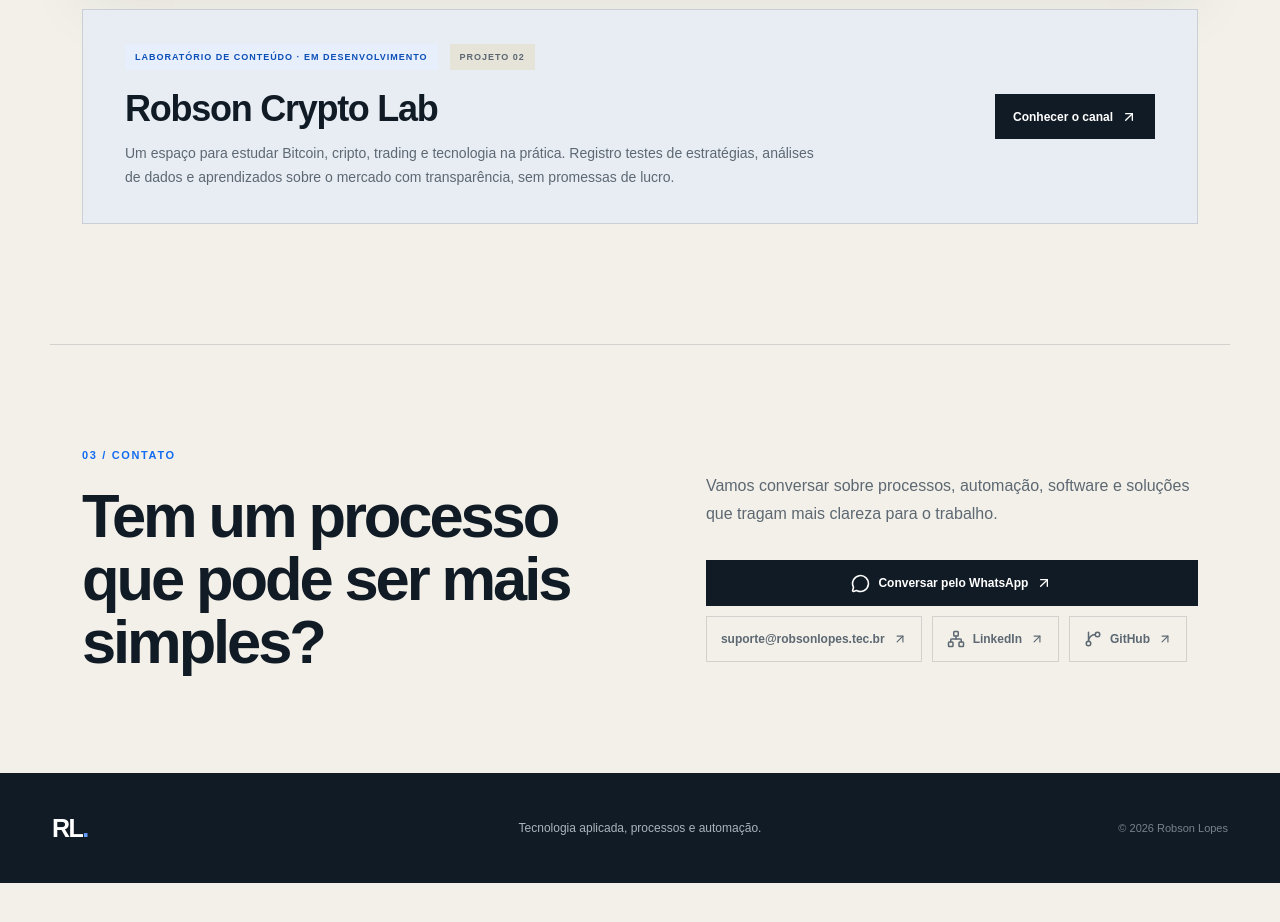
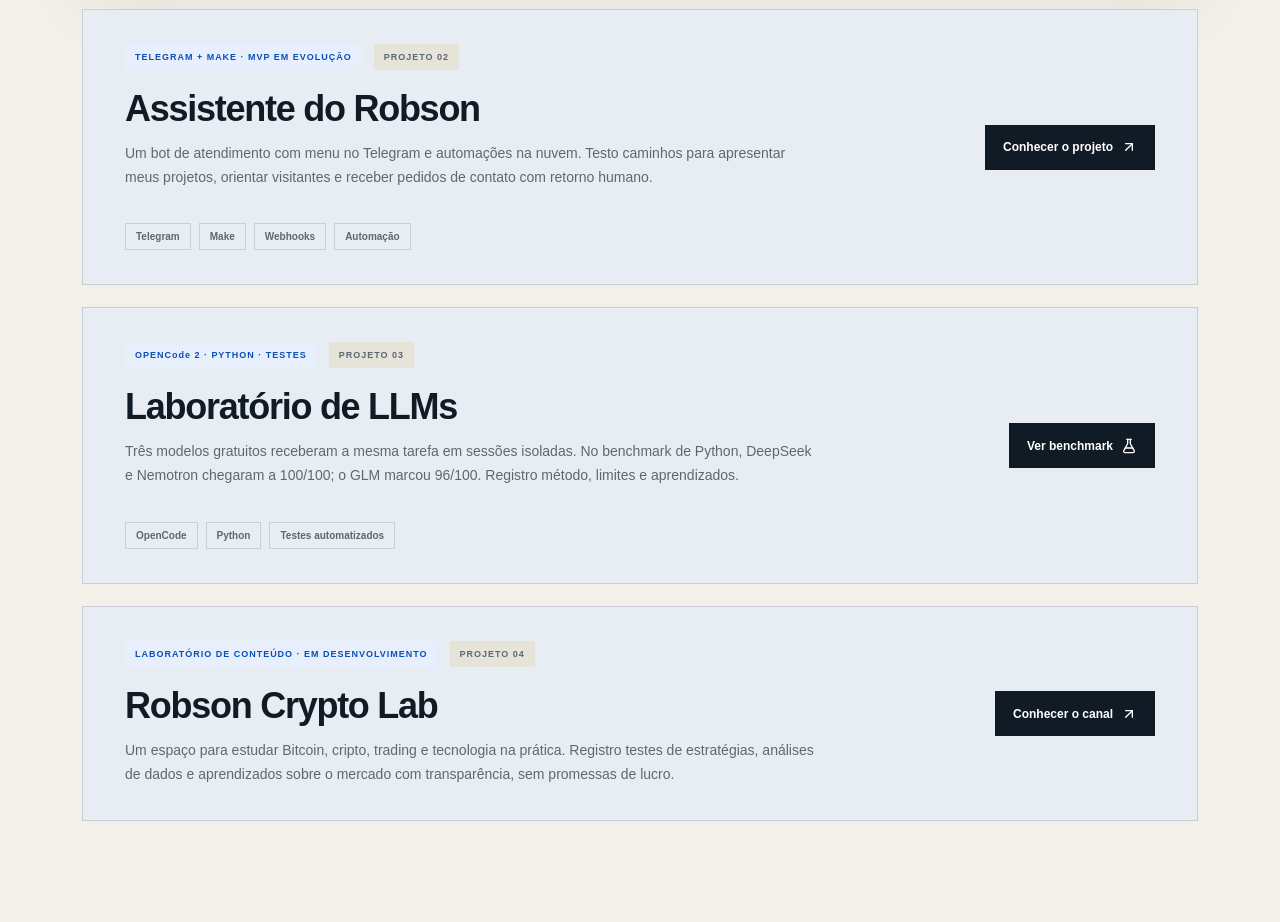
Before and after one commit to Jefferson-Robson/meu-portifolio, a Next.js app: page / in a window 1280 px wide. Shown: the part 2900-3822 px from the top of the page. Before the commit the page ends 3783 px from the top, so only its background shows below. Built offline with nearby package versions, Linux system fonts and the light colour scheme.

Commit message:
feat: destacar assistente e benchmark na pagina inicial

```diff
--- a/app/page.tsx
+++ b/app/page.tsx
@@ -1,6 +1,6 @@
 import {
   ArrowDownRight, ArrowUpRight, Bot, CalendarCheck2, CheckCircle2,
-  Code2, GitBranch, MessageCircle, Network, Sparkles, Workflow,
+  Code2, GitBranch, MessageCircle, Network, Sparkles, Workflow, FlaskConical,
 } from "lucide-react";
 import Image from "next/image";
 
@@ -127,7 +127,25 @@ export default function Home() {
         </div>
         <article className="project-lab">
           <div>
-            <div className="project-label"><span>LABORATÓRIO DE CONTEÚDO · EM DESENVOLVIMENTO</span><span>PROJETO 02</span></div>
+            <div className="project-label"><span>TELEGRAM + MAKE · MVP EM EVOLUÇÃO</span><span>PROJETO 02</span></div>
+            <h3>Assistente do Robson</h3>
+            <p>Um bot de atendimento com menu no Telegram e automações na nuvem. Testo caminhos para apresentar meus projetos, orientar visitantes e receber pedidos de contato com retorno humano.</p>
+            <div className="tech-row"><span>Telegram</span><span>Make</span><span>Webhooks</span><span>Automação</span></div>
+          </div>
+          <a className="project-link" href="/projetos/assistente-do-robson/">Conhecer o projeto <ArrowUpRight size={16}/></a>
+        </article>
+        <article className="project-lab">
+          <div>
+            <div className="project-label"><span>OPENCode 2 · PYTHON · TESTES</span><span>PROJETO 03</span></div>
+            <h3>Laboratório de LLMs</h3>
+            <p>Três modelos gratuitos receberam a mesma tarefa em sessões isoladas. No benchmark de Python, DeepSeek e Nemotron chegaram a 100/100; o GLM marcou 96/100. Registro método, limites e aprendizados.</p>
+            <div className="tech-row"><span>OpenCode</span><span>Python</span><span>Testes automatizados</span></div>
+          </div>
+          <a className="project-link" href="/projetos/laboratorio-llms/">Ver benchmark <FlaskConical size={16}/></a>
+        </article>
+        <article className="project-lab">
+          <div>
+            <div className="project-label"><span>LABORATÓRIO DE CONTEÚDO · EM DESENVOLVIMENTO</span><span>PROJETO 04</span></div>
             <h3>Robson Crypto Lab</h3>
             <p>Um espaço para estudar Bitcoin, cripto, trading e tecnologia na prática. Registro testes de estratégias, análises de dados e aprendizados sobre o mercado com transparência, sem promessas de lucro.</p>
           </div>
```
